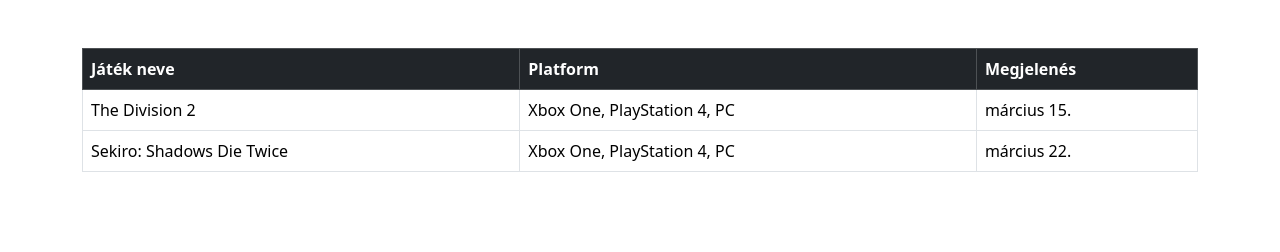
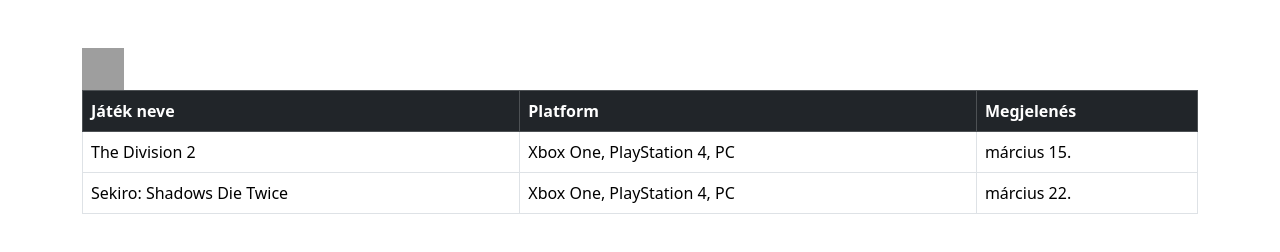
Before and after one commit to Domawas/Szjatek_-rai_munka, a plain HTML site: page tablazat.html in a window 1280 px wide. Drawn offline with nearby package versions, Linux system fonts and the light colour scheme; grey boxes are pictures that could not be loaded.

Commit message:
+tablazat

```diff
--- a/tablazat.html
+++ b/tablazat.html
@@ -21,6 +21,9 @@
 </head>
 <body>
     <div class="container my-5">
+        <nav>
+            <a href="index.html"><img src="https://cdn.pixabay.com/photo/2016/03/31/15/34/arrow-1293400_1280.png" alt="" style="width:42px;height:42px;"></a>
+        </nav>
         <table class="table table-bordered">
             <thead class="table-dark">
                 <tr>
```
